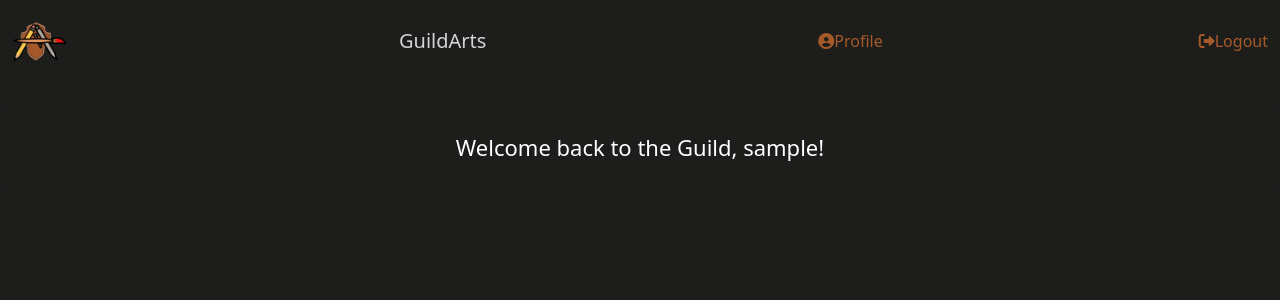
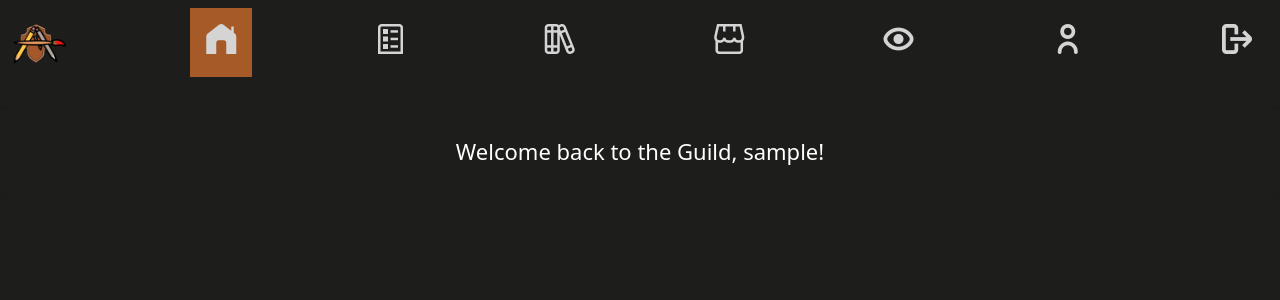
Before and after one commit to PHY5ZEKE/2itg_grp4_GuildArts, a PHP site: page /main.php in a window 1280 px wide. Shown: the top 300 px of the page. Run offline with PHP 8.4, Linux system fonts and the light colour scheme; the visitor is signed in with stand-in values (Sample User, id 1); some libraries are stand-ins or nearby versions.

Commit message:
BUTTONS PRE BUTTONS BUTTTONS WOOOO

```diff
--- a/css/mainPageStyle.css
+++ b/css/mainPageStyle.css
@@ -21,3 +21,33 @@ body{
 	padding: 25px;
 	background-color: #1d1d1c;
 }
+
+a{
+	color:#1d1d1c;
+}
+
+
+.btn {
+	border: none; /* Remove borders */
+	color: #D4D4D4; /* White text */
+	padding: 12px 16px; /* Some padding */
+	font-size: 30px; /* Set a font size */
+	cursor: pointer; /* Mouse pointer on hover */
+  }
+
+  .btn:hover {
+	background-color: #A65A28;
+  }
+
+  .btnNow {
+	background-color: #A65A28;
+	border: none; /* Remove borders */
+	color: #D4D4D4; /* White text */
+	padding: 12px 16px; /* Some padding */
+	font-size: 30px; /* Set a font size */
+	cursor: pointer; /* Mouse pointer on hover */
+  }
+
+  .btnNow:hover {
+	background-color: #A65A28;
+  }
--- a/main.php
+++ b/main.php
@@ -13,6 +13,13 @@ session_start();
 	<head>
 		<meta charset="utf-8">
 		<title>Home Page</title>
+        <!--Icons-->
+    <link rel="stylesheet" href="https://cdnjs.cloudflare.com/ajax/libs/font-awesome/4.7.0/css/font-awesome.min.css">
+    <link rel='stylesheet' href='https://cdn-uicons.flaticon.com/uicons-regular-rounded/css/uicons-regular-rounded.css'>
+    <link rel='stylesheet' href='https://cdn-uicons.flaticon.com/uicons-solid-straight/css/uicons-solid-straight.css'>
+    <link rel='stylesheet' href='https://cdn-uicons.flaticon.com/uicons-regular-straight/css/uicons-regular-straight.css'>
+    <link rel='stylesheet' href='https://cdn-uicons.flaticon.com/uicons-bold-rounded/css/uicons-bold-rounded.css'>
+    <link rel='stylesheet' href='https://cdn-uicons.flaticon.com/uicons-bold-straight/css/uicons-bold-straight.css'>
         <!--Bootstrap-->
         <link href="https://cdn.jsdelivr.net/npm/bootstrap@5.3.0-alpha3/dist/css/bootstrap.min.css" rel="stylesheet" integrity="sha384-KK94CHFLLe+nY2dmCWGMq91rCGa5gtU4mk92HdvYe+M/SXH301p5ILy+dN9+nJOZ" crossorigin="anonymous">
         <script src="https://cdn.jsdelivr.net/npm/bootstrap@5.3.0-alpha3/dist/js/bootstrap.bundle.min.js" integrity="sha384-ENjdO4Dr2bkBIFxQpeoTz1HIcje39Wm4jDKdf19U8gI4ddQ3GYNS7NTKfAdVQSZe" crossorigin="anonymous"></script>
@@ -27,14 +34,17 @@ session_start();
                     <img src="assets\Logo.png" alt="Logo" width="55" height="55">
                   </a>
                     <!--Navbar Name-->
-                  <a class="navbar-brand" href="#" style = "color: #D4D4D4;">GuildArts</a>
+                  <!-- <a class="navbar-brand" href="#" style = "color: #D4D4D4;">GuildArts</a> -->
+                  <a href="#"><button class="btnNow"><i class="fi fi-ss-house-chimney"></i></button></a>
+                  <button class="btn"><i class="fi fi-rs-ballot"></i></button>
+                  <button class="btn"><i class="fi fi-rr-books"></i></button>
+                  <button class="btn"><i class="fi fi-rs-shop"></i></button>
+                  <button class="btn"><i class="fi fi-br-eye"></i></button>
                   <button class="navbar-toggler" type="button" data-bs-toggle="collapse" data-bs-target="#navbarScroll" aria-controls="navbarScroll" aria-expanded="false" aria-label="Toggle navigation">
                     <span class="navbar-toggler-icon"></span>
                   </button>
-
-                    <a href="profile.php" style="color: #A65A28;text-decoration:none"><i class="fas fa-user-circle"></i>Profile</a>
-				<a href="includes\logout.inc.php" style="color: #A65A28;text-decoration:none"><i class="fas fa-sign-out-alt" ></i>Logout</a>
-
+                  <a href="profile.php"><button class="btn"><i class="fi fi-br-user" href="profile.php"></i></button></a>
+                  <a href="includes\logout.inc.php"><button class="btn"><i class="fi fi-bs-sign-out-alt"></i></button></a>
                   </div>
                 </div>
               </nav>
```
